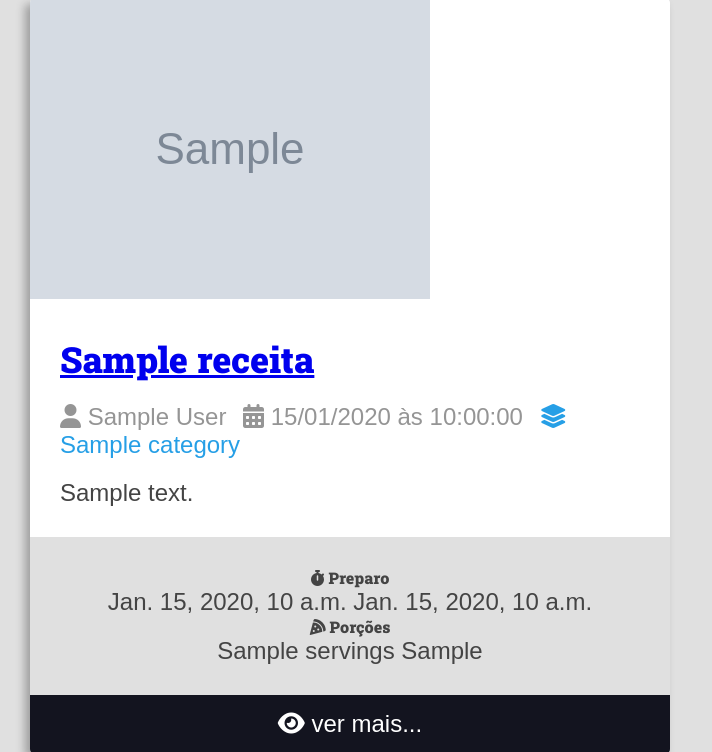
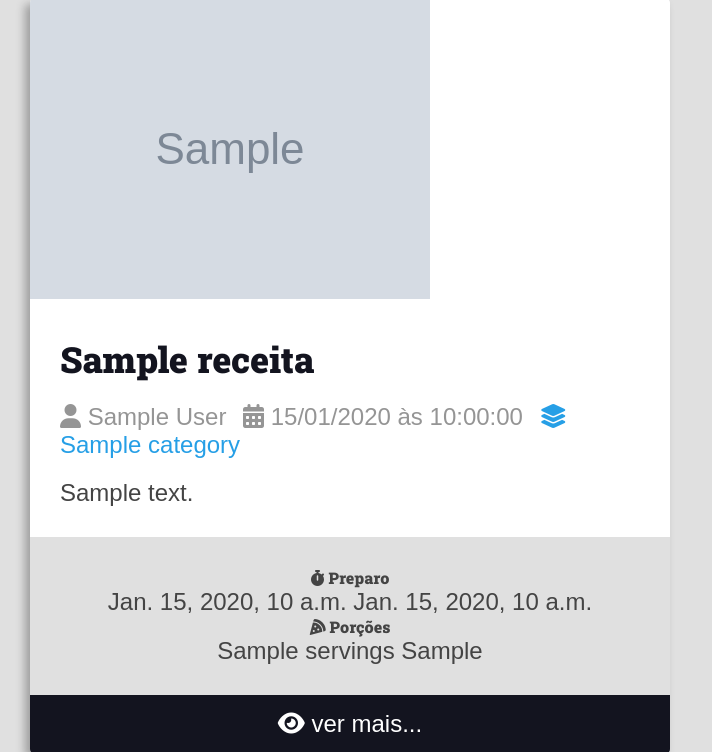
Before and after one commit to ribeiro-7/projeto-receitas, a Django app: template receitasapp/templates/receitas/pages/home.html in a window 1280 px wide. Shown: the part 213-965 px from the top of the page, without its empty margins (0-712 px from the left). Run offline with Django 5.2, Linux system fonts and the light colour scheme; the template is opened without the code that fills it: most values are stand-ins (such as "Sample title", 1, 10 or a date in 2020); grey boxes marked "Sample" are stand-in pictures.

Commit message:
Ajustando css de link no titulo

```diff
--- a/receitasapp/static/receitas/css/style.css
+++ b/receitasapp/static/receitas/css/style.css
@@ -175,6 +175,11 @@ h6{
     padding-bottom: 2rem;
 }
 
+.receita-title-container a {
+    text-decoration: none;
+    color: var(--color-primary-dark);
+}
+
 .receita-author {
     padding: 0 var(--spacing-gutter-medium);
 }
```
